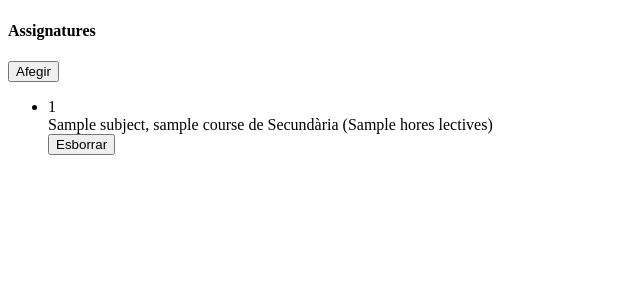
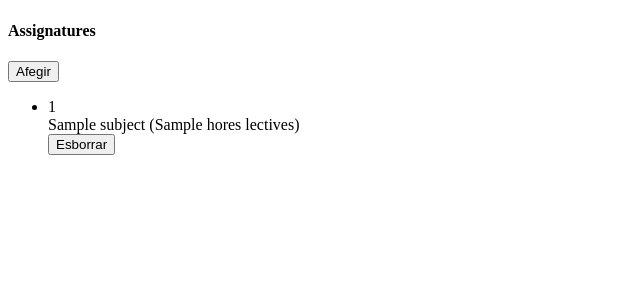
Before and after one commit to m12grup6/teacherplanner, a Symfony app: template www/teacher_planner/templates/course/detail.html.twig in a window 1280 px wide. Shown: the part 154-454 px from the top of the page, without its empty margins (0-640 px from the left). Run offline with Twig, Linux system fonts and the light colour scheme; the template is opened without the code that fills it: most values are stand-ins (such as "Sample title", 1, 10 or a date in 2020); some libraries are stand-ins or nearby versions.

Commit message:
Fora redundancies en assignatures a course detail

```diff
--- a/www/teacher_planner/templates/course/detail.html.twig
+++ b/www/teacher_planner/templates/course/detail.html.twig
@@ -31,7 +31,7 @@
                     <li class="list-group-item">
                         <div class="row align-items-center text-secondary">
                             <div class="col-auto">{{ subject.id }}</div>
-                            <div class="col-auto">{{ subject.name }}, {{ subject.course.name | lower }} de {{ subject.course.cicle == 'Primaria' ? 'Primària' : 'Secundària' }} ({{ subject.hoursWeek }} hores lectives)</div>
+                            <div class="col-auto">{{ subject.name }} ({{ subject.hoursWeek }} hores lectives)</div>
                             <div class="col-auto">
                                 <a href="../subjects/delete/{{ subject.id }}" class="text-decoration-none">
                                     <button class="col-auto btn btn-xs btn-danger">
```
